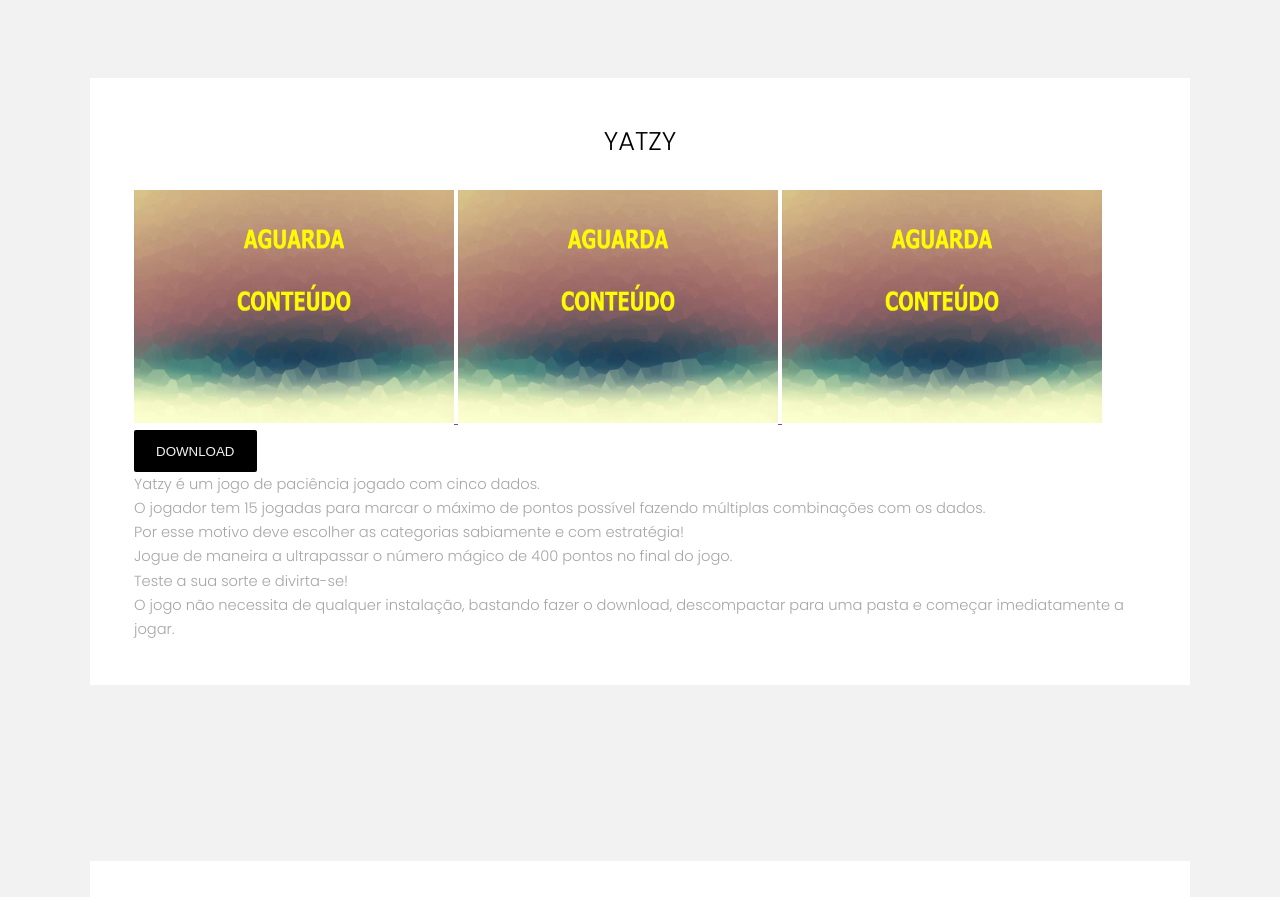
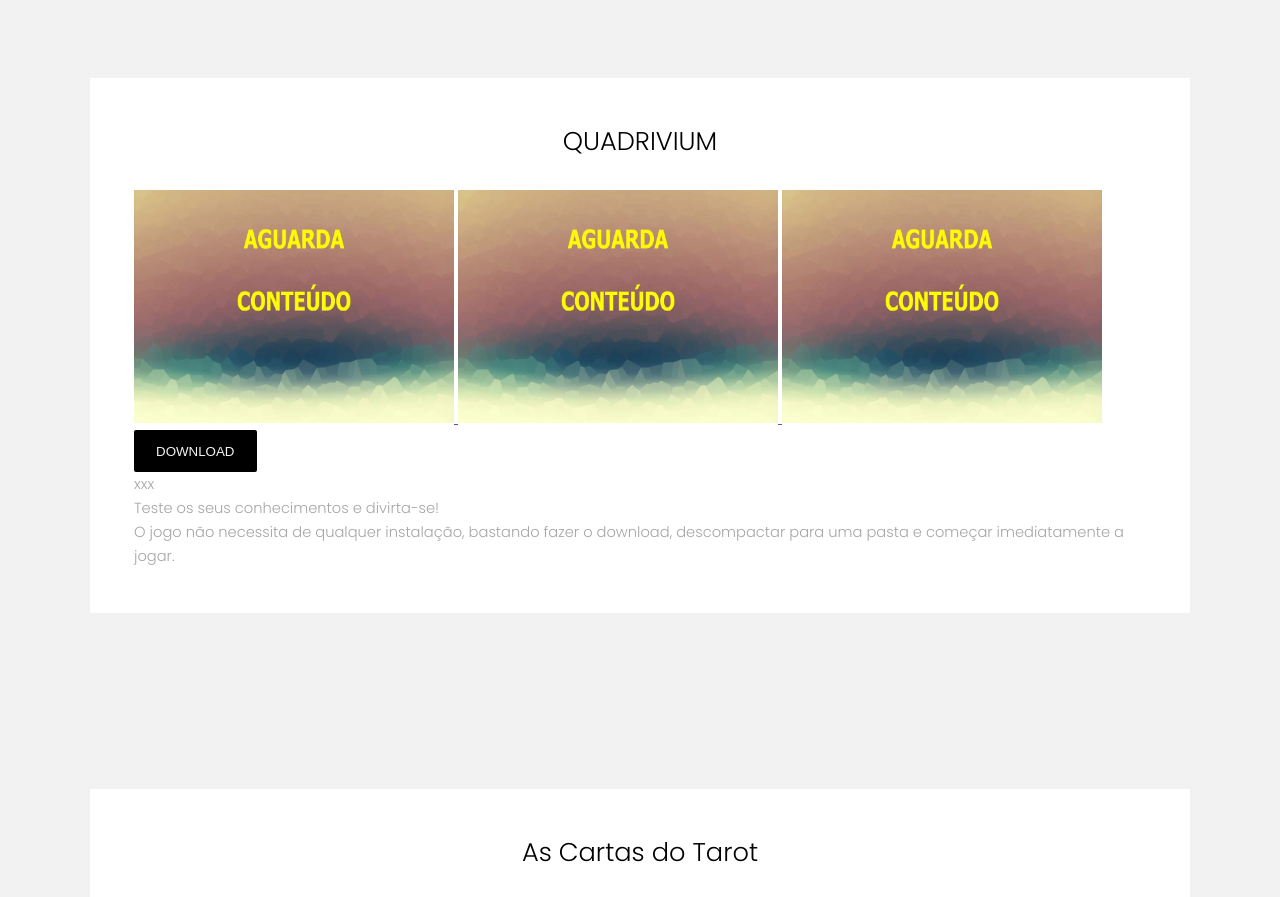
Before and after one commit to lisbonsasori/lisbonsasori.github.io, a plain HTML site: page jogos.html in a window 1280 px wide. Shown: the part 2720-3617 px from the top of the page. Drawn offline with Linux system fonts and the light colour scheme.

Commit message:
Add files via upload

```diff
--- a/jogos.html
+++ b/jogos.html
@@ -153,7 +153,7 @@
         <div class="box">
           <div class="content">
             <header class="align-center">
-              <h2>YATZY</h2>
+              <h2>QUADRIVIUM</h2>
             </header>
             <a href="images/aguarda.jpg" target="_blank"><img src="images/aguarda.jpg"
 
@@ -164,14 +164,8 @@
 
                 style="width: 320px; height: 233px;"> </a> <br>
             <a href="assets/files/XXX"> <button name="botao1" type="button" formtarget="_blank">Download</button></a>
-            <p>Yatzy é um jogo de paciência jogado com cinco dados.<br>
-              O jogador tem 15 jogadas para marcar o máximo de pontos possível
-              fazendo múltiplas combinações com os dados.<br>
-              Por esse motivo deve escolher as categorias sabiamente e com
-              estratégia!<br>
-              Jogue de maneira a ultrapassar o número mágico de 400 pontos no
-              final do jogo.<br>
-              Teste a sua sorte e divirta-se!<br>
+            <p>xxx<br>
+              Teste os seus conhecimentos e divirta-se!<br>
               O jogo não necessita de qualquer instalação, bastando fazer o
               download, descompactar para uma pasta e começar imediatamente a
               jogar.</p>
```
